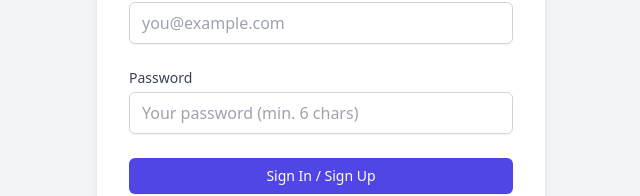
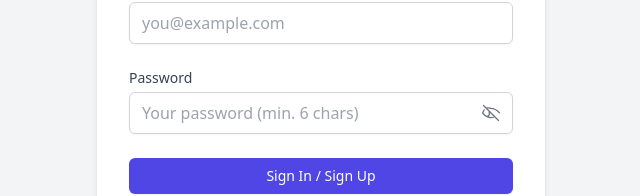
Before and after one commit to metaloys/scriptpolish-app, a React (Vite) app: page / in a window 1280 px wide. Shown: the part 368-564 px from the top of the page, without its empty margins (319-959 px from the left). Built offline with nearby package versions, Linux system fonts and the light colour scheme.

Commit message:
Feat: Add show/hide password toggle to auth page

```diff
--- a/src/Auth.tsx
+++ b/src/Auth.tsx
@@ -1,10 +1,13 @@
-import { useState } from 'react'; // <--- THIS LINE IS FIXED
+import { useState } from 'react';
 import { supabase } from './supabaseClient';
 
 export default function Auth() {
   const [loading, setLoading] = useState<boolean>(false);
   const [email, setEmail] = useState<string>('');
   const [password, setPassword] = useState<string>('');
+
+  // --- 1. NEW STATE TO TOGGLE VISIBILITY ---
+  const [showPassword, setShowPassword] = useState<boolean>(false);
 
   const handleLogin = async (e: React.FormEvent) => {
     e.preventDefault();
@@ -25,6 +28,8 @@ export default function Auth() {
         if (signUpError) {
           alert(signUpError.message);
         } else {
+          // This alert is for when email confirmation is ON.
+          // Since you turned it off, they will just be logged in.
           alert('Signed up successfully! Please check your email to confirm.');
         }
       } else {
@@ -71,15 +76,38 @@ export default function Auth() {
             >
               Password
             </label>
+            {/* --- 2. ADDED "relative" WRAPPER --- */}
+            <div className="relative mt-1">
               <input
                 id="password"
-              className="w-full px-3 py-2 mt-1 border border-gray-300 rounded-md shadow-sm focus:ring-indigo-500 focus:border-indigo-500"
-              type="password"
+                className="w-full px-3 py-2 border border-gray-300 rounded-md shadow-sm focus:ring-indigo-500 focus:border-indigo-500"
+                // --- 3. DYNAMIC TYPE ---
+                type={showPassword ? "text" : "password"}
                 placeholder="Your password (min. 6 chars)"
                 value={password}
                 required
                 onChange={(e) => setPassword(e.target.value)}
               />
+              {/* --- 4. THE TOGGLE BUTTON --- */}
+              <button
+                type="button" // Prevents form submission
+                onClick={() => setShowPassword(!showPassword)}
+                className="absolute inset-y-0 right-0 pr-3 flex items-center text-gray-500 hover:text-gray-700"
+              >
+                {showPassword ? (
+                  // Eye (Open) Icon
+                  <svg xmlns="http://www.w3.org/2000/svg" fill="none" viewBox="0 0 24 24" strokeWidth={1.5} stroke="currentColor" className="w-5 h-5">
+                    <path strokeLinecap="round" strokeLinejoin="round" d="M2.036 12.322a1.012 1.012 0 0 1 0-.639C3.423 10.136 7.49 6.5 12 6.5c4.51 0 8.577 3.636 9.964 5.183a1.012 1.012 0 0 1 0 .639C20.577 13.864 16.49 17.5 12 17.5c-4.51 0-8.577-3.636-9.964-5.183Z" />
+                    <path strokeLinecap="round" strokeLinejoin="round" d="M15 12a3 3 0 1 1-6 0 3 3 0 0 1 6 0Z" />
+                  </svg>
+                ) : (
+                  // Eye-Slashed (Closed) Icon
+                  <svg xmlns="http://www.w3.org/2000/svg" fill="none" viewBox="0 0 24 24" strokeWidth={1.5} stroke="currentColor" className="w-5 h-5">
+                    <path strokeLinecap="round" strokeLinejoin="round" d="M3.98 8.223A10.477 10.477 0 0 0 1.934 12C3.426 13.866 7.49 17.5 12 17.5c.996 0 1.953-.138 2.863-.395M6.228 6.228A10.451 10.451 0 0 1 12 6.5c4.51 0 8.577 3.636 9.964 5.183 0 .059 0 .119-.012.178M15.75 15.75l-2.071-2.071m-2.071-2.071-2.071-2.071m2.071 2.071L12 12m-2.071 2.071l-2.071 2.071m2.071-2.071L9.929 9.929M3 3l18 18" />
+                  </svg>
+                )}
+              </button>
+            </div>
           </div>
 
           <div>
```
Lines whose indentation alone changed are shown as unchanged.
